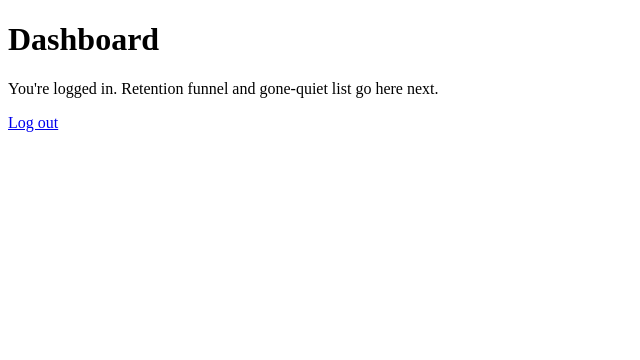
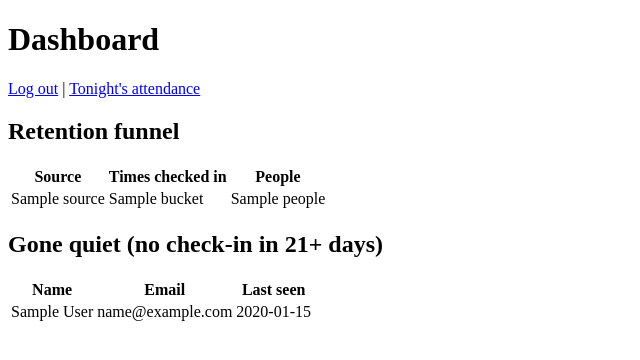
Before and after one commit to jackdonahoe/bjjtracker, a FastAPI app: template templates/dashboard.html in a window 1280 px wide. Shown: the top 360 px of the page, without its empty margins (0-640 px from the left). Run offline with FastAPI, Linux system fonts and the light colour scheme; the template is opened without the code that fills it: most values are stand-ins (such as "Sample title", 1, 10 or a date in 2020).

Commit message:
build out the dashboard: retention funnel and gone quiet list

```diff
--- a/main.py
+++ b/main.py
@@ -147,5 +147,9 @@ def admin_logout(request: Request):
 
 
 @app.get("/admin/dashboard")
-def admin_dashboard(request: Request, _=Depends(require_admin)):
-    return templates.TemplateResponse(request, "dashboard.html", {"app_env": APP_ENV})
+def admin_dashboard(request: Request, _=Depends(require_admin), conn=Depends(db.get_db)):
+    funnel = db.retention_funnel(conn)
+    quiet = db.gone_quiet(conn)
+    return templates.TemplateResponse(
+        request, "dashboard.html", {"funnel": funnel, "quiet": quiet, "app_env": APP_ENV}
+    )
--- a/templates/dashboard.html
+++ b/templates/dashboard.html
@@ -1,6 +1,40 @@
 {% extends "base.html" %}
 {% block content %}
 <h1>Dashboard</h1>
-<p>You're logged in. Retention funnel and gone-quiet list go here next.</p>
-<p><a href="/admin/logout">Log out</a></p>
+<p><a href="/admin/logout">Log out</a> | <a href="/admin/tonight">Tonight's attendance</a></p>
+
+<h2>Retention funnel</h2>
+<table>
+    <tr>
+        <th>Source</th>
+        <th>Times checked in</th>
+        <th>People</th>
+    </tr>
+    {% for row in funnel %}
+    <tr>
+        <td>{{ row.source }}</td>
+        <td>{{ row.bucket }}</td>
+        <td>{{ row.people }}</td>
+    </tr>
+    {% endfor %}
+</table>
+
+<h2>Gone quiet (no check-in in 21+ days)</h2>
+<table>
+    <tr>
+        <th>Name</th>
+        <th>Email</th>
+        <th>Last seen</th>
+    </tr>
+    {% for person in quiet %}
+    <tr>
+        <td>{{ person.full_name }}</td>
+        <td>{{ person.email or "—" }}</td>
+        <td>{{ person.last_seen.strftime("%b %-d, %Y") }}</td>
+    </tr>
+    {% endfor %}
+</table>
+{% if not quiet %}
+<p>Nobody's gone quiet right now.</p>
+{% endif %}
 {% endblock %}
```
Also changed, not shown: db.py (+33 -0 lines).
